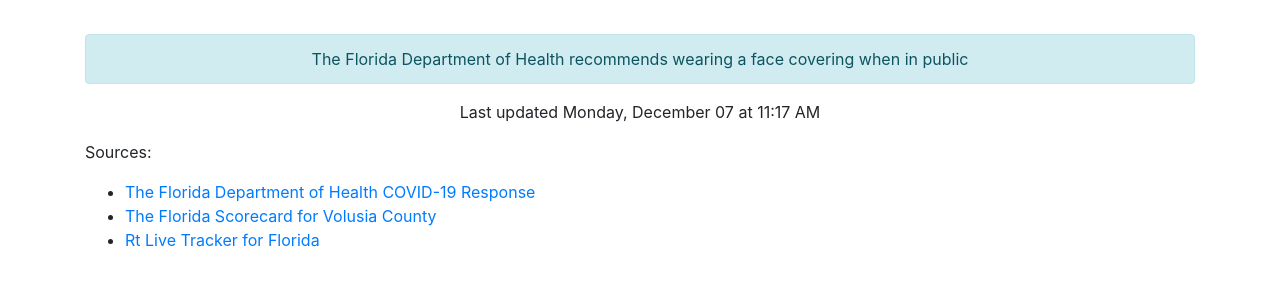
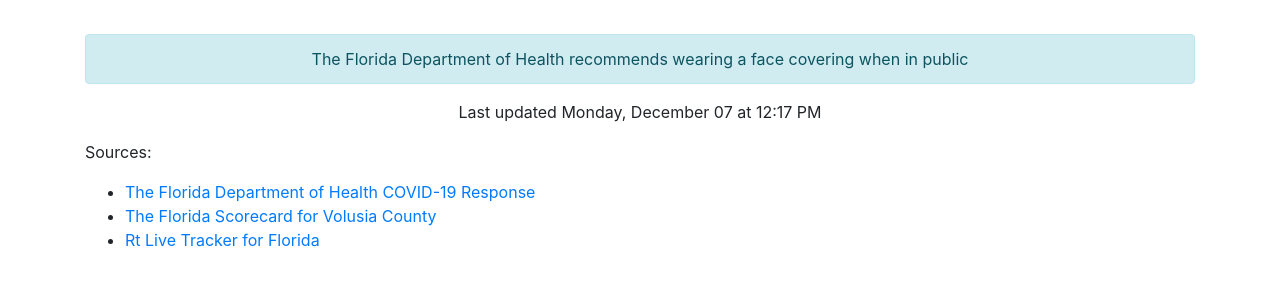
Before and after one commit to thinkjson/timeforchurch, a Jekyll site: the page built from index.md, in a window 1280 px wide. Shown: the part 586-882 px from the top of the page. Built offline with Jekyll 4.4.1, drawn with Linux system fonts in a browser that asks for light colours; our own code applies the rules of GitHub Pages for plain Markdown files.

Commit message:
Updating data

```diff
--- a/_includes/data.html
+++ b/_includes/data.html
@@ -10,4 +10,4 @@
     <div class="outcome text-success">YES</div>
     <div class="alert alert-info" role="alert">The Florida Department of Health recommends wearing a face covering when in public</div>
 
-    <p>Last updated Monday, December 07 at 11:17 AM</p>
+    <p>Last updated Monday, December 07 at 12:17 PM</p>
```
